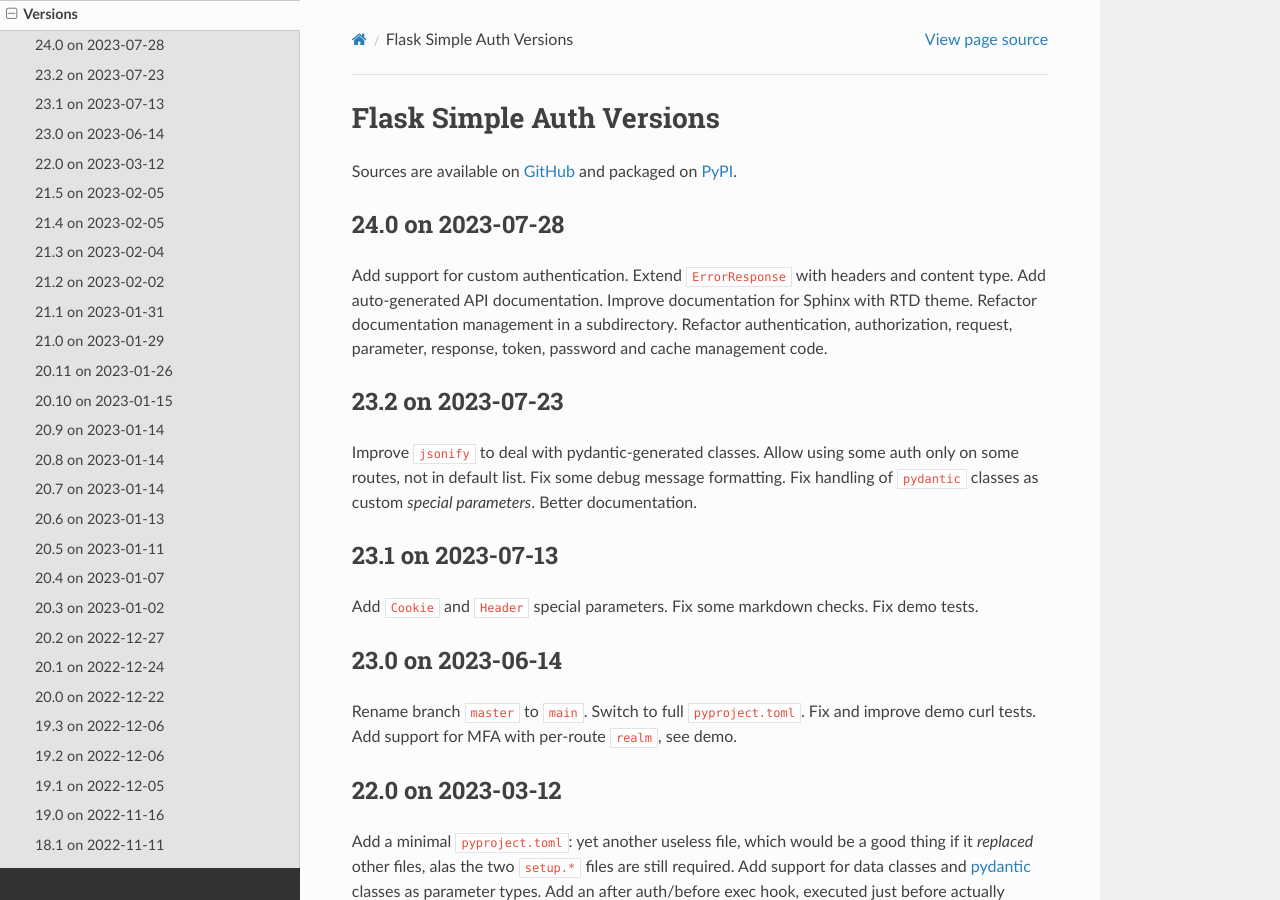
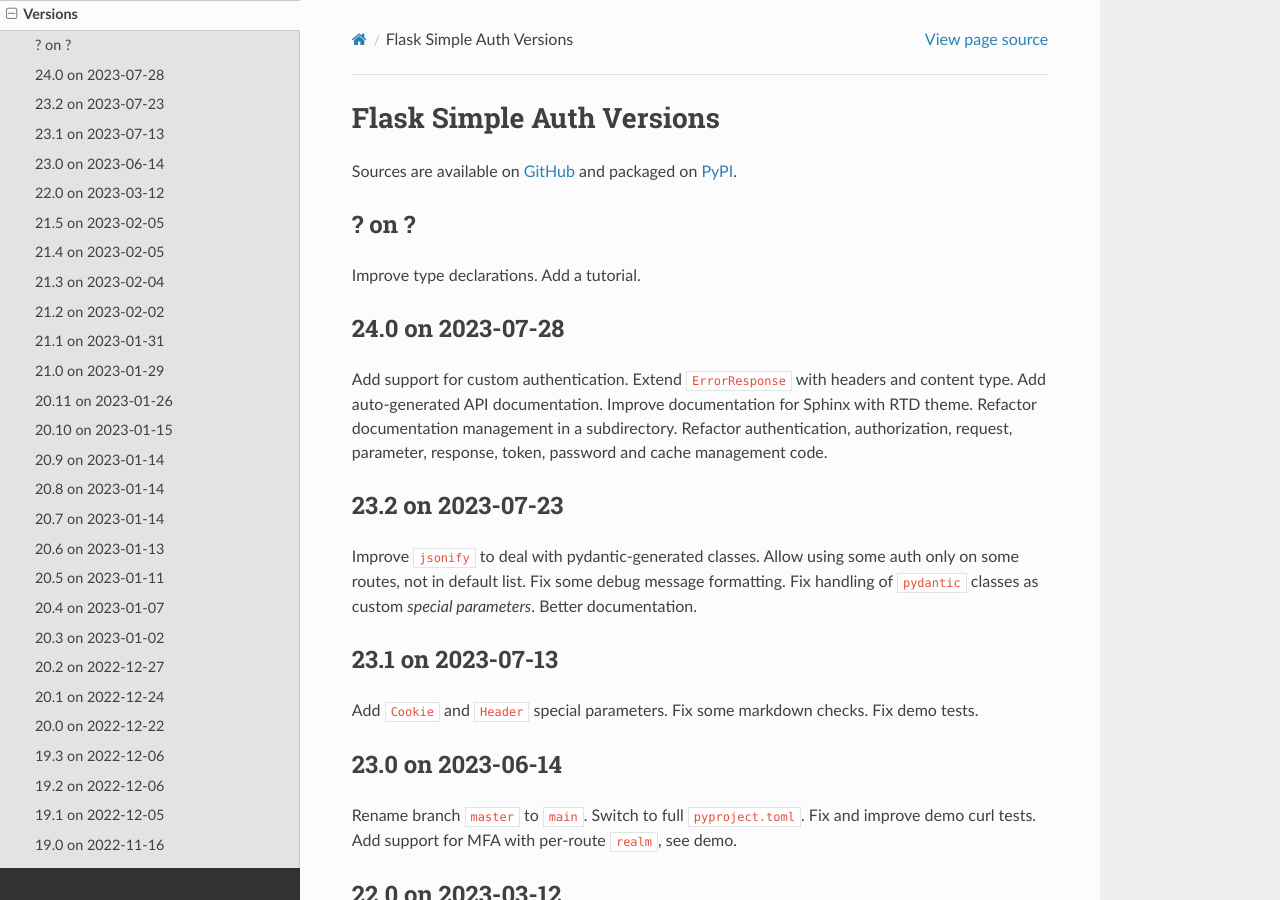
Before and after one commit to zx80/flask-simple-auth, a Sphinx documentation site: the page built from docs/VERSIONS.md, in a window 1280 px wide and 900 px high. Built offline with Sphinx 7.4.7 and the Read the Docs theme 2.0.0, drawn with Linux system fonts in a browser that asks for light colours; pages that are not in the unit, such as notebooks, are missing from menus.

Commit message:
note about changes since 24.0

```diff
--- a/docs/VERSIONS.md
+++ b/docs/VERSIONS.md
@@ -2,6 +2,11 @@
 
 Sources are available on [GitHub](https://github.com/zx80/flask-simple-auth)
 and packaged on [PyPI](https://pypi.org/project/FlaskSimpleAuth/).
+
+## ? on ?
+
+Improve type declarations.
+Add a tutorial.
 
 ## 24.0 on 2023-07-28
 
```
